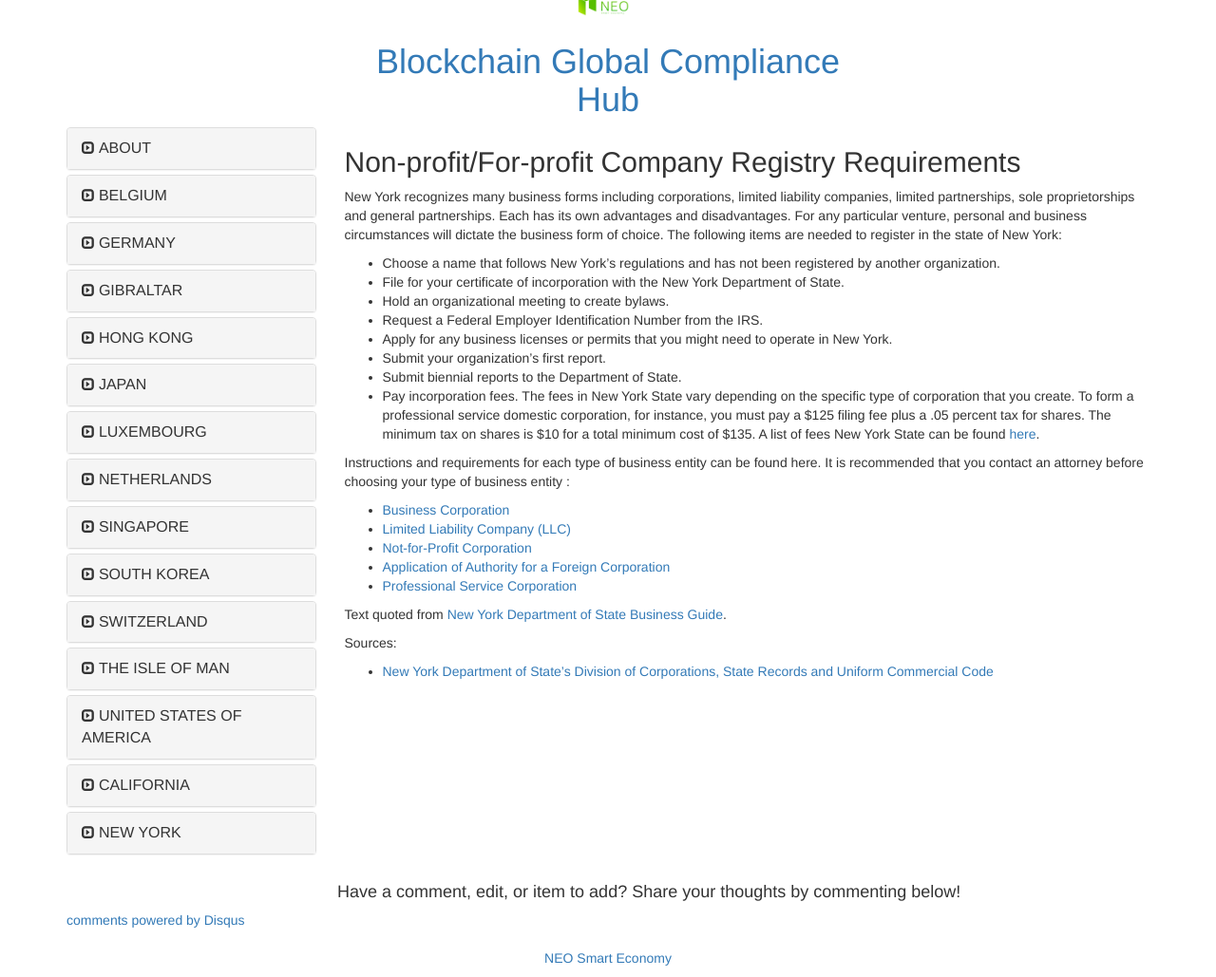
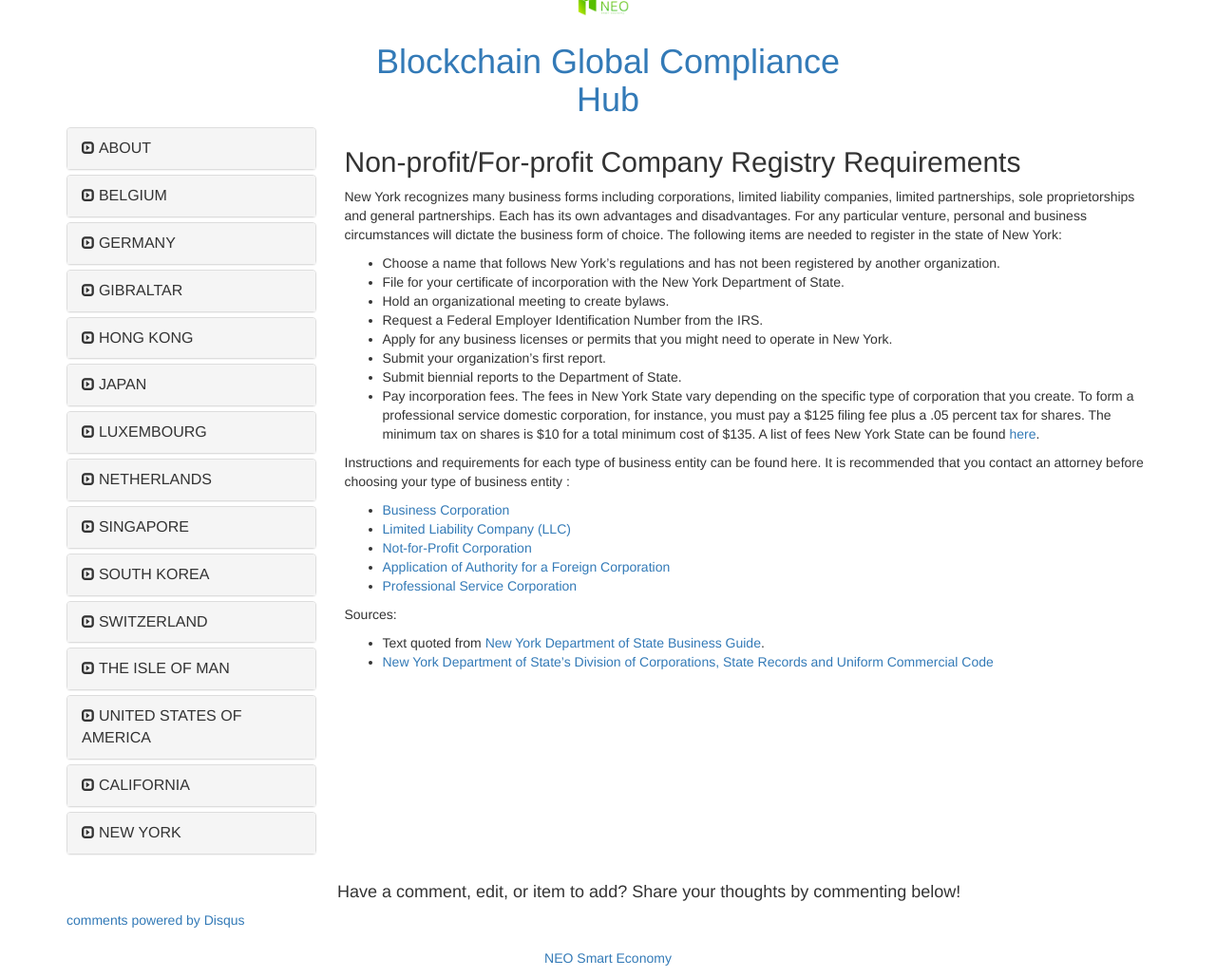
Before and after one commit to neo-project/global-blockchain-compliance-hub, a Jekyll site: the page built from _posts/New York/1111-11-01-new-york-registry-requirements.md, in a window 1280 px wide. Shown: the whole page at 95% size. Built offline with Jekyll 4.4.1, drawn with Linux system fonts in a browser that asks for light colours; nearby versions of some CDN libraries; comment, search, counter and statistics services are not loaded.

```diff
--- a/_posts/New York/1111-11-01-new-york-registry-requirements.md
+++ b/_posts/New York/1111-11-01-new-york-registry-requirements.md
@@ -24,7 +24,8 @@ Instructions and requirements for each type of business entity can be found here
 - [Application of Authority for a Foreign Corporation](https://www.dos.ny.gov/corps/buscorp.html#appauth)
 - [Professional Service Corporation](https://www.dos.ny.gov/corps/buscorp.html#appauth)
 
-Text quoted from [New York Department of State Business Guide](https://www.dos.ny.gov/corps/busguide.html).
+
 
 Sources:
+- Text quoted from [New York Department of State Business Guide](https://www.dos.ny.gov/corps/busguide.html).
 - [New York Department of State's Division of Corporations, State Records and Uniform Commercial Code](https://www.dos.ny.gov/corps/index.html)
```
